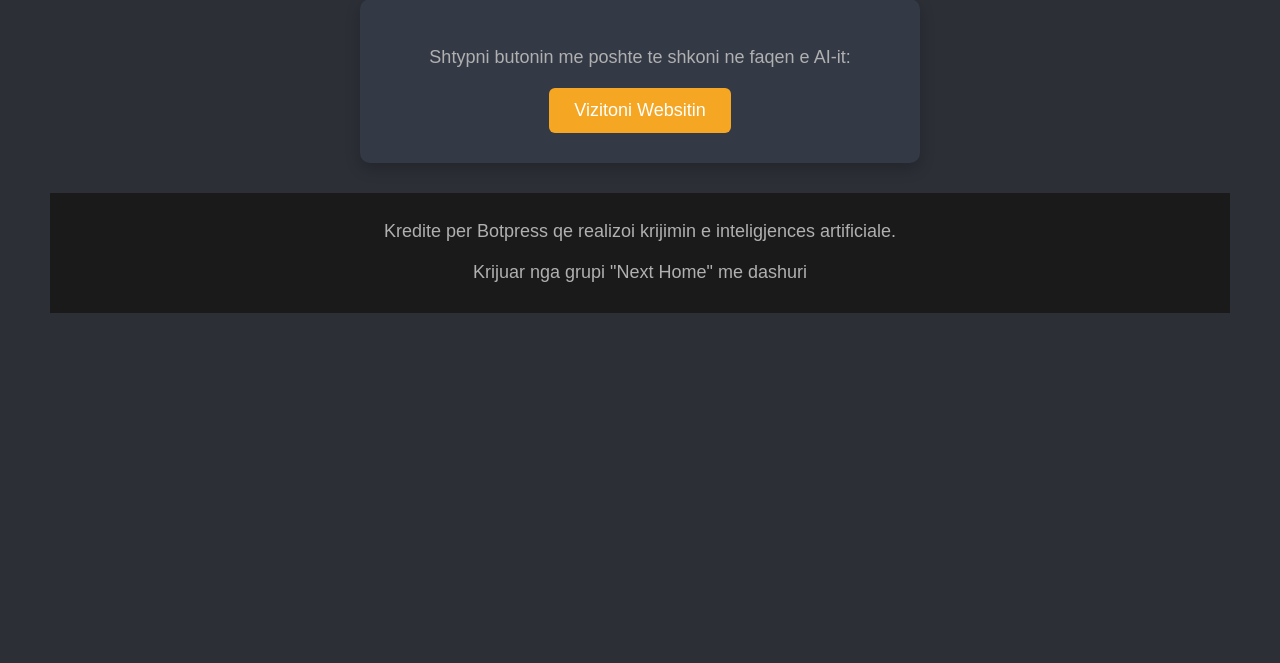
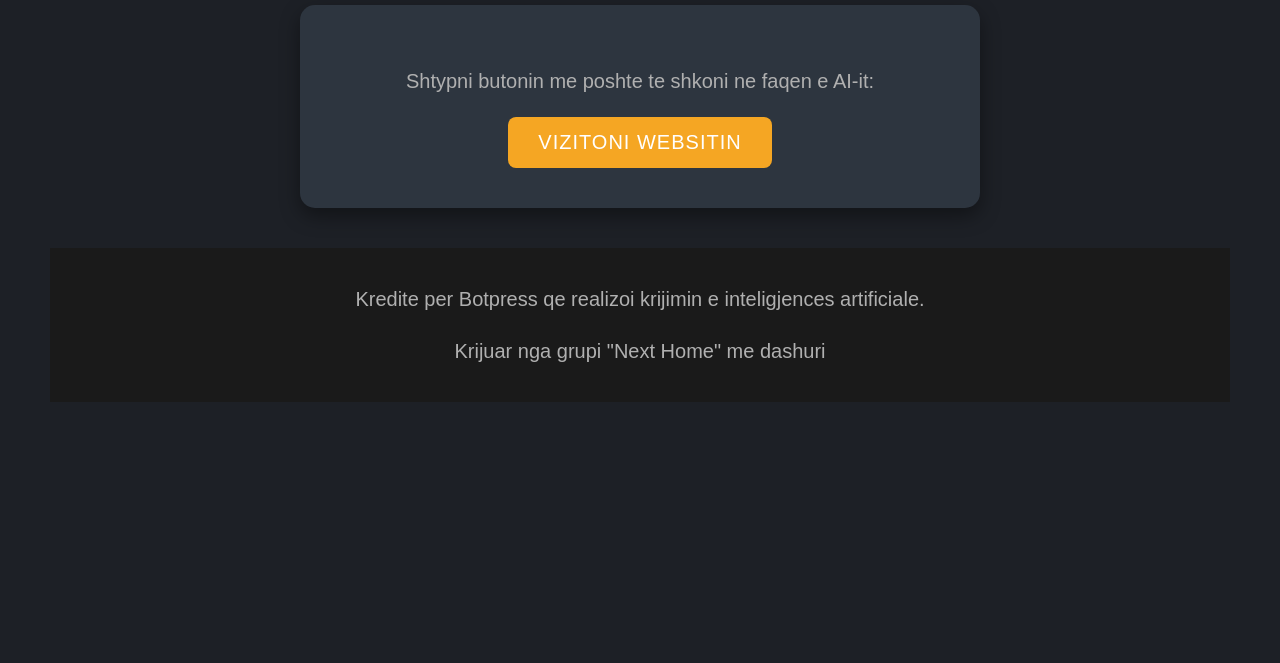
Before and after one commit to xbloggy/marsainexthome, a plain HTML site: page index.html in a window 1280 px wide. Shown: the part 137-800 px from the top of the page. Drawn offline with Linux system fonts and the light colour scheme.

Commit message:
index.html

```diff
--- a/index.html
+++ b/index.html
@@ -8,7 +8,7 @@
         /* Overall page styling */
         body {
             font-family: 'Arial', sans-serif;
-            background-color: #2C2F36;
+            background-color: #1D2026; /* Darker background for a premium look */
             color: #E0E0E0;
             text-align: center;
             padding: 50px;
@@ -17,39 +17,49 @@
 
         h1 {
             color: #F5A623;
-            font-size: 36px;
+            font-size: 40px;
             margin-bottom: 20px;
+            text-transform: uppercase;
+            letter-spacing: 2px;
         }
 
         .container {
-            background-color: #333945;
-            padding: 30px;
-            border-radius: 10px;
-            box-shadow: 0 6px 15px rgba(0, 0, 0, 0.2);
-            max-width: 500px;
+            background-color: #2D353F; /* Darker container */
+            padding: 40px;
+            border-radius: 15px;
+            box-shadow: 0 8px 20px rgba(0, 0, 0, 0.4); /* Stronger shadow for depth */
+            max-width: 600px;
             margin: 0 auto;
+            transition: all 0.3s ease;
+        }
+
+        .container:hover {
+            box-shadow: 0 12px 25px rgba(0, 0, 0, 0.6); /* Hover effect for a refined feel */
         }
 
         p {
-            font-size: 18px;
+            font-size: 20px;
             margin-bottom: 20px;
             color: #B0B0B0;
+            line-height: 1.6;
         }
 
         a {
             display: inline-block;
-            padding: 12px 25px;
+            padding: 14px 30px;
             background-color: #F5A623;
             color: #fff;
             text-decoration: none;
-            font-size: 18px;
-            border-radius: 6px;
+            font-size: 20px;
+            border-radius: 8px;
             transition: all 0.3s ease;
+            text-transform: uppercase;
+            letter-spacing: 1px;
         }
 
         a:hover {
             background-color: #FF8A00;
-            transform: scale(1.05);
+            transform: scale(1.1);
         }
 
         a:active {
@@ -58,11 +68,11 @@
 
         /* Fade-in effect for footer */
         .footer {
-            font-size: 10px;
+            font-size: 12px;
             color: #B0B0B0;
-            margin-top: 30px;
+            margin-top: 40px;
             background-color: #1A1A1A; /* Dark background */
-            padding: 10px 0;
+            padding: 15px 0;
             opacity: 0; /* Initially invisible */
             animation: fadeIn 3s ease-in-out forwards; /* Apply the fade-in animation */
         }
@@ -82,16 +92,20 @@
         /* Responsive styling for mobile view */
         @media (max-width: 600px) {
             h1 {
-                font-size: 28px;
+                font-size: 30px;
             }
 
             .container {
-                padding: 20px;
+                padding: 25px;
             }
 
             a {
-                padding: 10px 20px;
-                font-size: 16px;
+                padding: 12px 25px;
+                font-size: 18px;
+            }
+
+            .footer {
+                font-size: 10px;
             }
         }
     </style>
```
